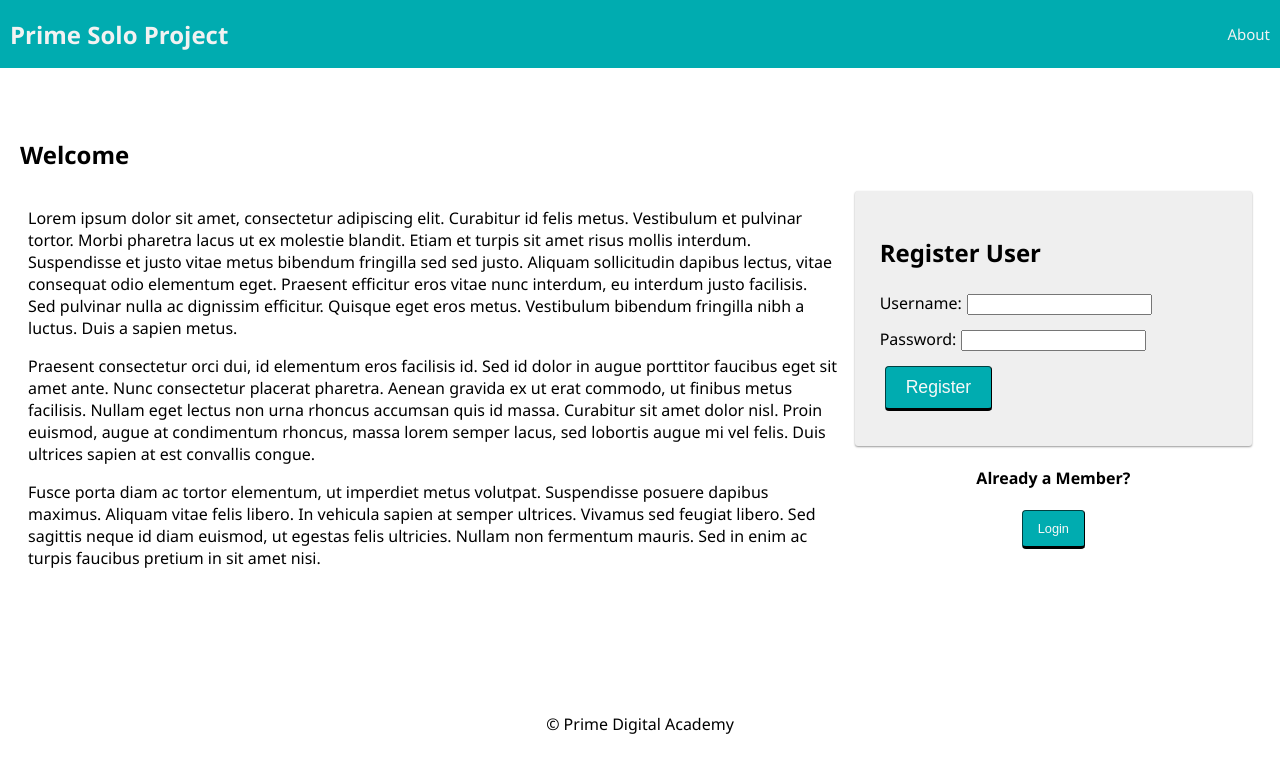
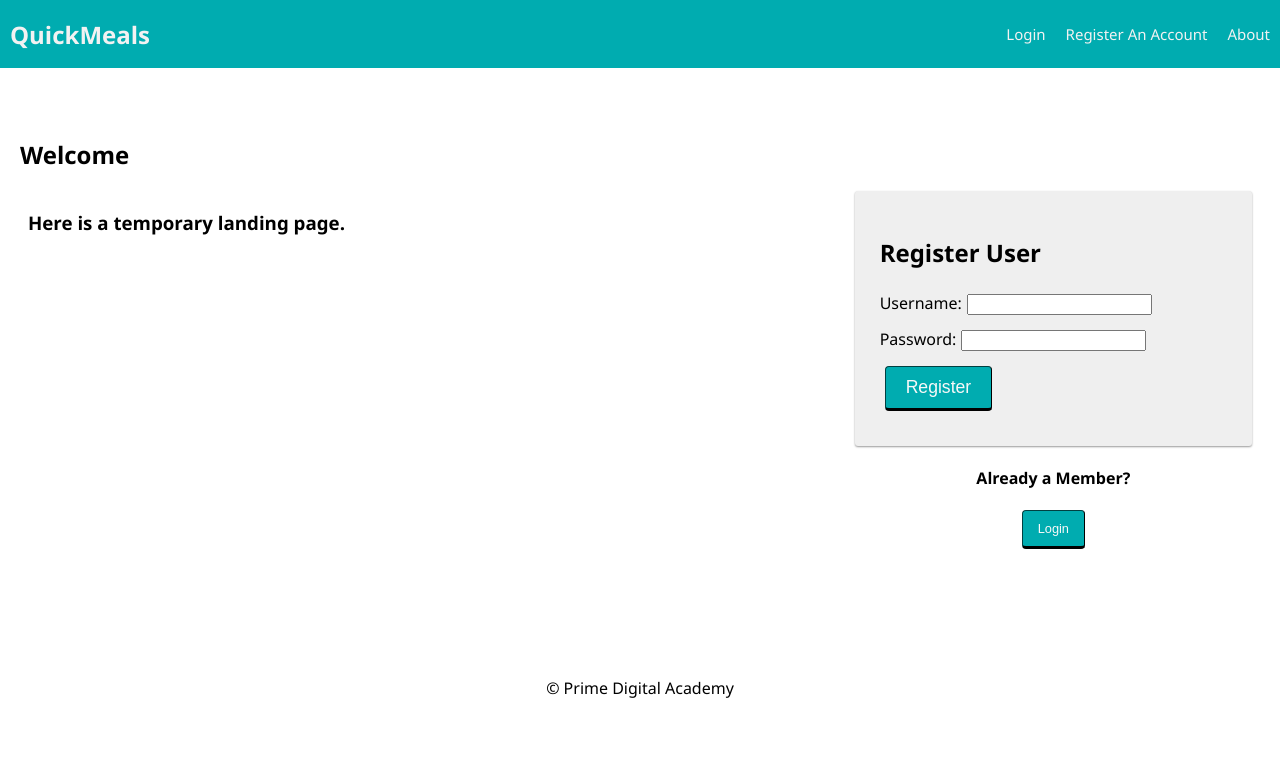
Before and after one commit to hesscm/QuickMeals, a React (Create React App) app: page /#/home in a window 1280 px wide. Shown: the top 772 px of the page. Built offline with nearby package versions, Linux system fonts and the light colour scheme; no server answers.

Commit message:
edited nav bar, created files for recipe generator page and router

```diff
--- a/src/components/AboutPage/AboutPage.jsx
+++ b/src/components/AboutPage/AboutPage.jsx
@@ -9,7 +9,7 @@ function AboutPage() {
   return (
     <div className="container">
       <div>
-        <p>This about page is for anyone to read!</p>
+        <p>Can’t decide what’s for dinner? QuickMeals is a random recipe picker/meal planner App with help from the spoonacular API. If you just want to quickly find a recipe without thinking, you can randomly search for recipes on the Recipe Generator page. If not, you can plan meals for one day or the entire week. You can then take that meal plan and generate a shopping list. If you find a recipe that you love, you can also save it to your favorites.</p>
       </div>
     </div>
   );
--- a/src/components/App/App.jsx
+++ b/src/components/App/App.jsx
@@ -112,7 +112,7 @@ function App() {
 
           {/* If none of the other routes matched, we will show a 404. */}
           <Route>
-            <h1>404</h1>
+            <h1>404 Error. Looks Like we haven't made this page yet!</h1>
           </Route>
         </Switch>
         <Footer />
--- a/src/components/LandingPage/LandingPage.jsx
+++ b/src/components/LandingPage/LandingPage.jsx
@@ -19,37 +19,7 @@ function LandingPage() {
 
       <div className="grid">
         <div className="grid-col grid-col_8">
-          <p>
-            Lorem ipsum dolor sit amet, consectetur adipiscing elit. Curabitur
-            id felis metus. Vestibulum et pulvinar tortor. Morbi pharetra lacus
-            ut ex molestie blandit. Etiam et turpis sit amet risus mollis
-            interdum. Suspendisse et justo vitae metus bibendum fringilla sed
-            sed justo. Aliquam sollicitudin dapibus lectus, vitae consequat odio
-            elementum eget. Praesent efficitur eros vitae nunc interdum, eu
-            interdum justo facilisis. Sed pulvinar nulla ac dignissim efficitur.
-            Quisque eget eros metus. Vestibulum bibendum fringilla nibh a
-            luctus. Duis a sapien metus.
-          </p>
-
-          <p>
-            Praesent consectetur orci dui, id elementum eros facilisis id. Sed
-            id dolor in augue porttitor faucibus eget sit amet ante. Nunc
-            consectetur placerat pharetra. Aenean gravida ex ut erat commodo, ut
-            finibus metus facilisis. Nullam eget lectus non urna rhoncus
-            accumsan quis id massa. Curabitur sit amet dolor nisl. Proin
-            euismod, augue at condimentum rhoncus, massa lorem semper lacus, sed
-            lobortis augue mi vel felis. Duis ultrices sapien at est convallis
-            congue.
-          </p>
-
-          <p>
-            Fusce porta diam ac tortor elementum, ut imperdiet metus volutpat.
-            Suspendisse posuere dapibus maximus. Aliquam vitae felis libero. In
-            vehicula sapien at semper ultrices. Vivamus sed feugiat libero. Sed
-            sagittis neque id diam euismod, ut egestas felis ultricies. Nullam
-            non fermentum mauris. Sed in enim ac turpis faucibus pretium in sit
-            amet nisi.
-          </p>
+          <h3>Here is a temporary landing page.</h3>
         </div>
         <div className="grid-col grid-col_4">
           <RegisterForm />
--- a/src/components/Nav/Nav.jsx
+++ b/src/components/Nav/Nav.jsx
@@ -10,35 +10,43 @@ function Nav() {
   return (
     <div className="nav">
       <Link to="/home">
-        <h2 className="nav-title">Prime Solo Project</h2>
+        <h2 className="nav-title">QuickMeals</h2>
       </Link>
       <div>
         {/* If no user is logged in, show these links */}
-        {user.id === null &&
-          // If there's no user, show login/registration links
-          <Link className="navLink" to="/login">
-            Login / Register
-          </Link>
-        }
+        {!user.id && (
+          <>
+            <Link className="navLink" to="/login">
+              Login
+            </Link>
+            <Link className="navLink" to="/registration">
+              Register An Account
+            </Link>
+            <Link className="navLink" to="/about">
+              About
+            </Link>
+          </>
+        )}
 
         {/* If a user is logged in, show these links */}
         {user.id && (
           <>
             <Link className="navLink" to="/user">
-              Home
+              Dashboard
             </Link>
-
             <Link className="navLink" to="/info">
               Info Page
             </Link>
-
+            <Link className="navLink" to="/about">
+              About
+            </Link>
             <LogOutButton className="navLink" />
           </>
         )}
 
-        <Link className="navLink" to="/about">
-          About
-        </Link>
+
+
+
       </div>
     </div>
   );
```
Also changed, not shown: src/components/RecipeGeneratorPage/RecipeGeneratorPage.jsx (added, +7 -0 lines), src/components/RecipeGeneratorPage/BackOfCard.jsx (added), src/components/RecipeGeneratorPage/FrontOfCard.jsx (added), 2 other files (tests, documents, lock files or other folders).
